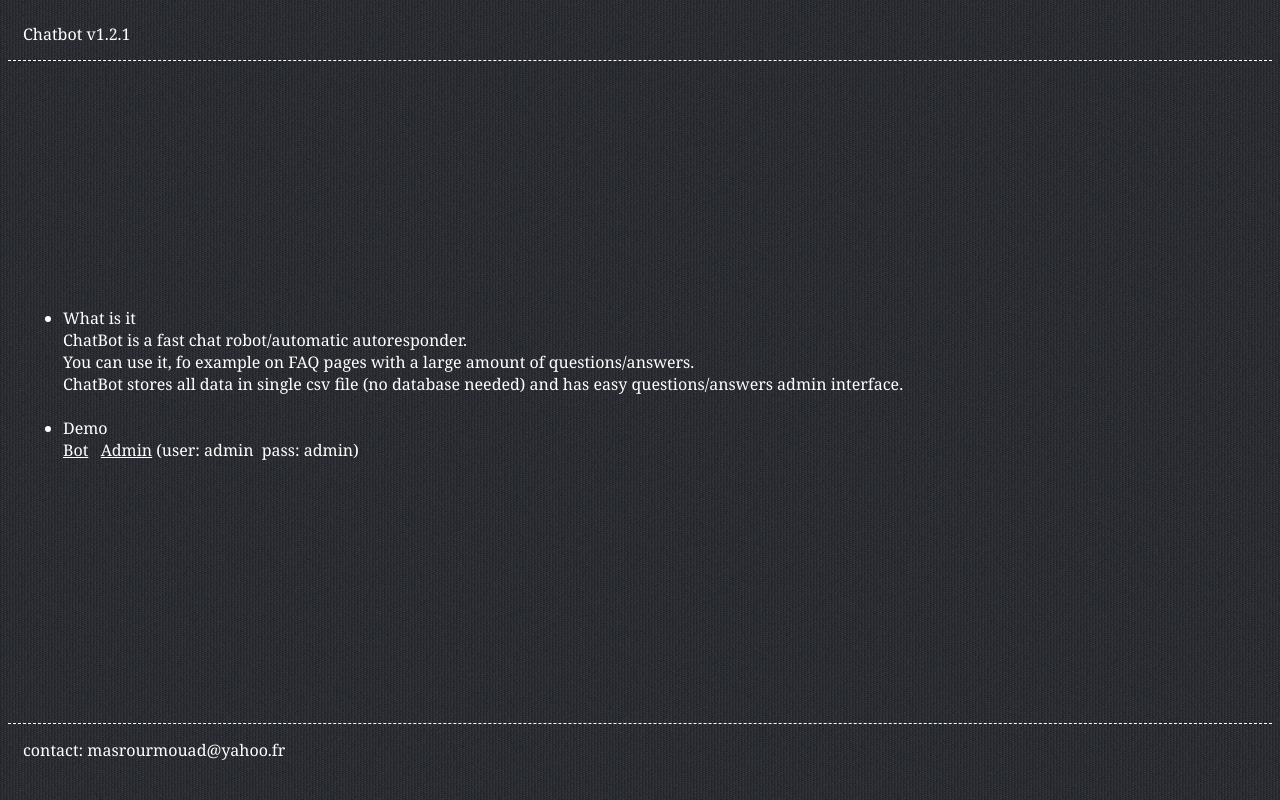
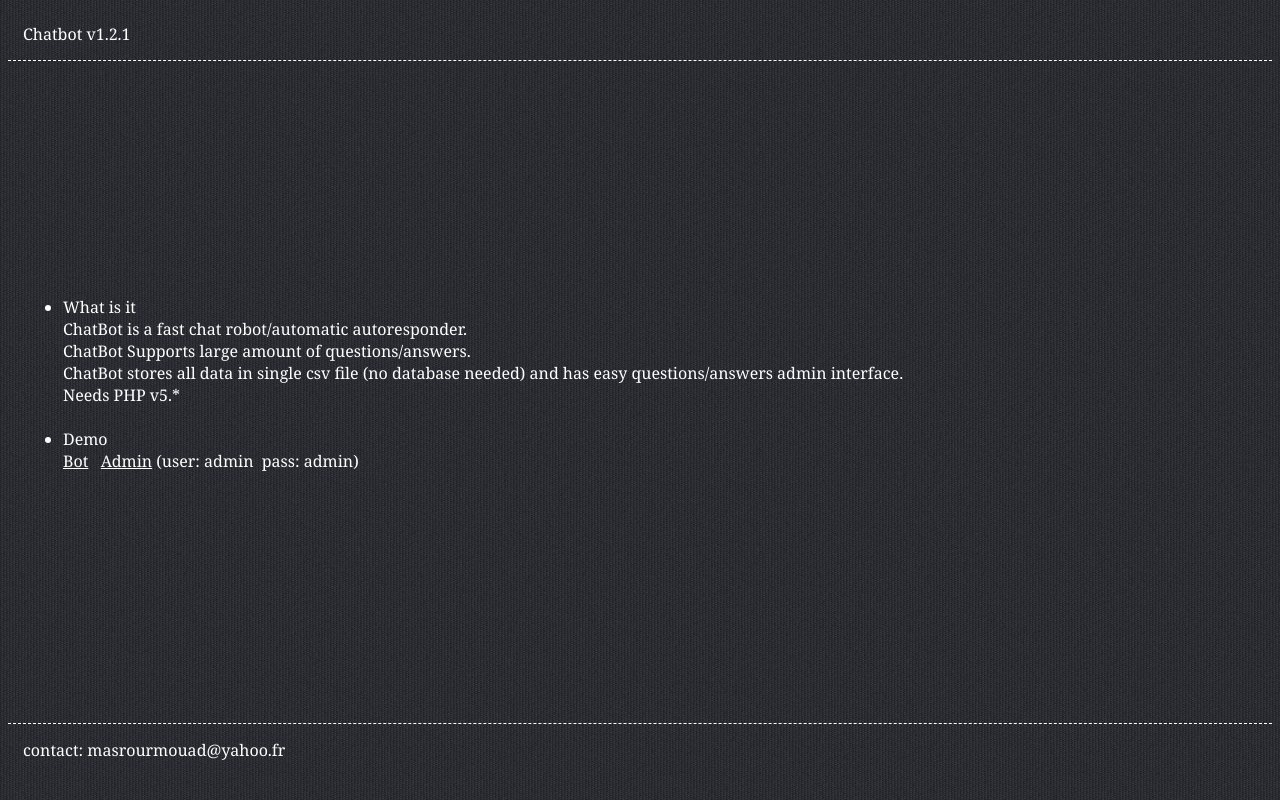
Before and after one commit to php-scripts/web-chatbot, a PHP site: page / in a window 1280 px wide. Run offline with PHP 8.4, Linux system fonts and the light colour scheme.

Commit message:
and some details in description

```diff
--- a/index.php
+++ b/index.php
@@ -17,10 +17,10 @@
     <td><ul>
       <li><span class="title">What is it</span><br>
           ChatBot is a fast chat robot/automatic autoresponder. <br>
-          You can use it, fo example on FAQ pages with a large amount of questions/answers.<br>
-          ChatBot stores all data in single csv file (no database needed) and has
-        easy questions/answers admin interface.<br>
-        <br>
+          ChatBot Supports large amount of questions/answers.<br>
+          ChatBot stores all data in single csv file (no database needed) and has easy questions/answers admin interface.<br>
+          Needs PHP v5.*<br>
+          <br>
       </li>
       <li><span class="title">Demo</span><br>
           <a href="bot.php">Bot</a>&nbsp;&nbsp; <a href="admin.php">Admin</a> (user:
```
